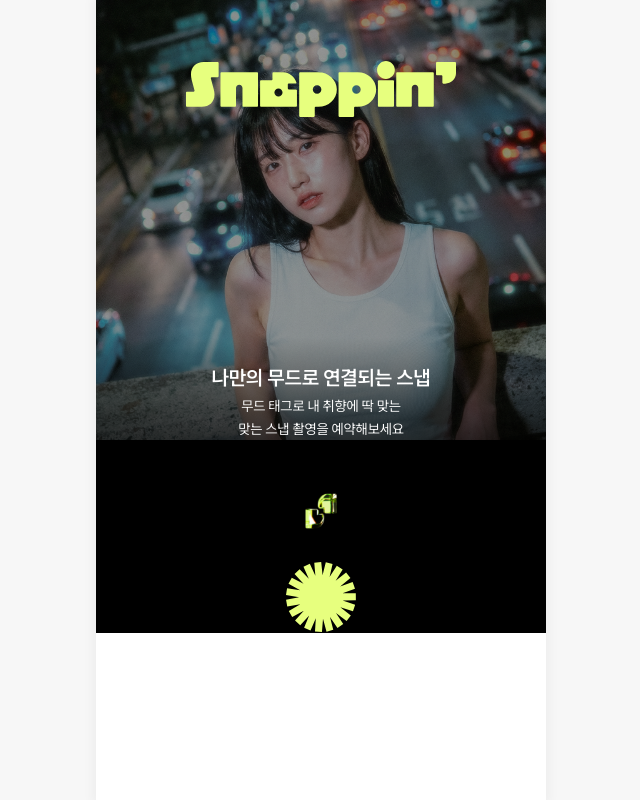
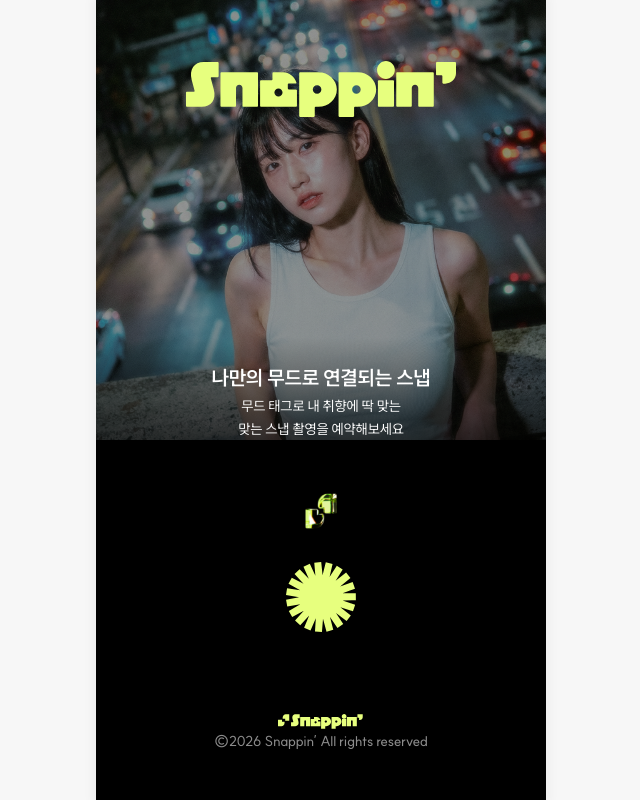
Before and after one commit to SNAPPIN-DIVE-SOPT/SNAPPIN-AD, a Next.js app: page / in a window 1280 px wide. Shown: the whole page, without its empty margins (319-959 px from the left). Built offline with nearby package versions, Linux system fonts and the light colour scheme.

Commit message:
feat: 공통 layout

```diff
--- a/package.json
+++ b/package.json
@@ -9,10 +9,12 @@
     "lint": "eslint"
   },
   "dependencies": {
+    "clsx": "^2.1.1",
     "framer-motion": "^12.27.1",
     "next": "16.1.3",
     "react": "19.2.3",
-    "react-dom": "19.2.3"
+    "react-dom": "19.2.3",
+    "tailwind-merge": "^3.4.0"
   },
   "devDependencies": {
     "@svgr/webpack": "^8.1.0",
--- a/src/app/(marketing)/layout.tsx
+++ b/src/app/(marketing)/layout.tsx
@@ -1,7 +1,7 @@
-import React from 'react';
-import Image from 'next/image';
-import BackgroundImage from '@/public/imgs/image-background.png';
-import { IconLogo, IconSmallLogo } from '@/src/assets';
+import React from "react";
+import Image from "next/image";
+import BackgroundImage from "@/public/imgs/image-background.png";
+import { IconLogo, IconSmallLogo, IconLogoFull } from "@/src/assets";
 
 export default function Layout({ children }: { children: React.ReactNode }) {
   return (
@@ -34,9 +34,17 @@
       </div>
 
       {/* 하단 로고 */}
-      <IconSmallLogo className="mt-[4.7rem] mb-[2.7rem]"/>
+      <IconSmallLogo className="mt-[4.7rem] mb-[2.7rem]" />
 
       {children}
+
+      {/* 하단 간단 소개 영역 */}
+      <div className="flex flex-col items-center mt-[8.1rem] gap-[0.4rem] mb-[8rem]">
+        <IconLogoFull className="w-[8.5rem] h-[1.5rem]" />
+        <p className="text-center text-black-7 caption-14-md">
+          ©2026 Snappin’ All rights reserved
+        </p>
+      </div>
     </div>
   );
 }
--- a/src/app/providers.tsx
+++ b/src/app/providers.tsx
@@ -1,7 +1,7 @@
 export function Providers({ children }: { children: React.ReactNode }) {
   return (
-    <div className="bg-black-1 mx-auto h-dvh max-w-[45rem] shadow-[0_0_10px_4px_rgba(0,0,0,0.04)]">
-      <div id="app-scroll" className="scrollbar-hide h-full overflow-y-auto">
+    <div className="mx-auto h-dvh max-w-[45rem] shadow-[0_0_10px_4px_rgba(0,0,0,0.04)]">
+      <div className="scrollbar-hide h-full overflow-y-auto">
         {children}
       </div>
     </div>
--- a/src/assets/index.ts
+++ b/src/assets/index.ts
@@ -12,3 +12,5 @@
 export { default as IconChipY2K } from './icon-chip-Y2K.svg';
 export { default as IconLogo } from './logo.svg';
 export { default as IconSmallLogo } from './small-logo.svg';
+export { default as IconArrows } from './icon-arrows.svg';
+export { default as IconLogoFull } from './logo-full.svg';
```
Also changed, not shown: src/assets/logo-full.svg (added), 1 other file (tests, documents, lock files or other folders).
